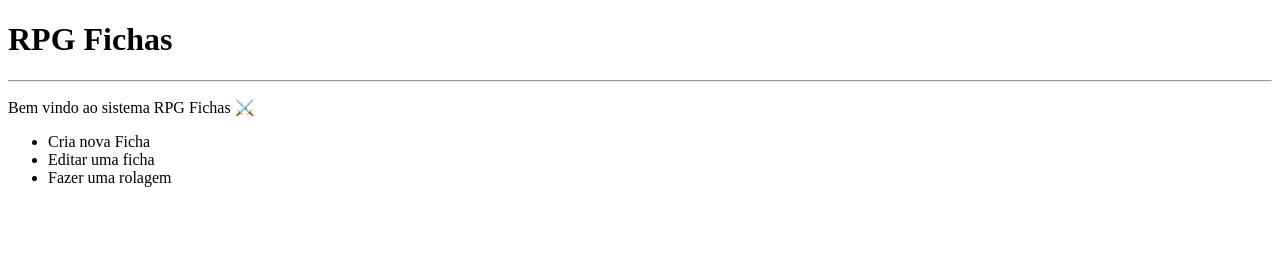
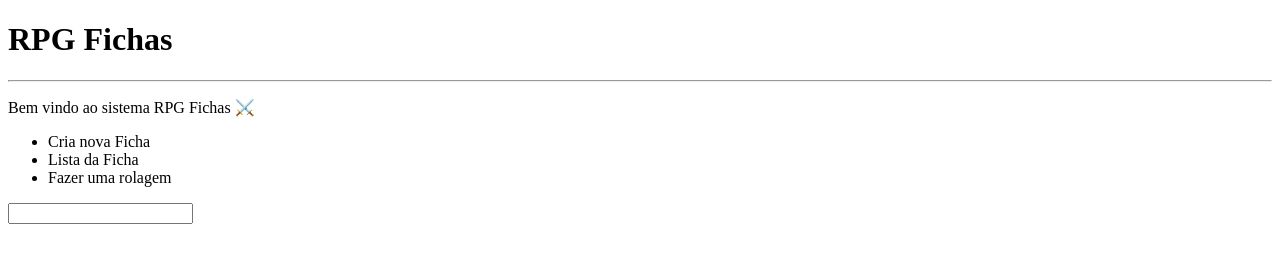
Before and after one commit to AndreVictordmr/rpg-ficha-syste--m, a website: page index.html in a window 1280 px wide. Drawn offline with Linux system fonts and the light colour scheme.

Commit message:
Criando a interface

```diff
--- a/index.html
+++ b/index.html
@@ -12,11 +12,22 @@
         <p>Bem vindo ao sistema RPG Fichas ⚔️</p>
         <ul>
             <li>Cria nova Ficha</li>
-            <li>Editar uma ficha</li>
+            <li>Lista da Ficha</li>
             <li>Fazer uma rolagem</li>
         </ul>
         </header>
         <main>
+            <section class="form">
+                <div class="nomeForm">
+                    <input type="text">
+                </div>
+                <div class="atribuForm">
+
+                </div>
+                <div class="skillForm">
+
+                </div>
+            </section>
             <section>
 
             </section>
```
